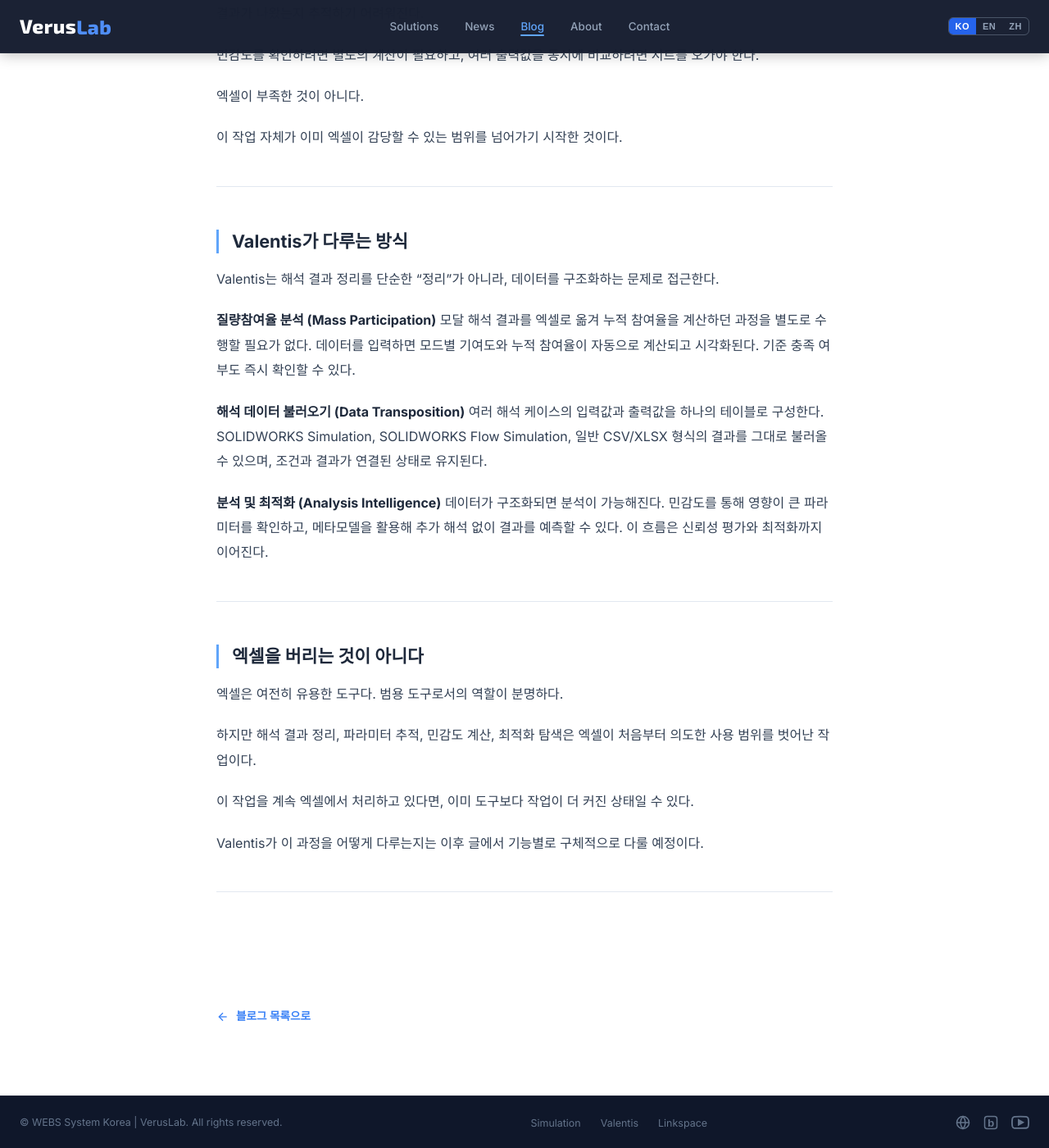
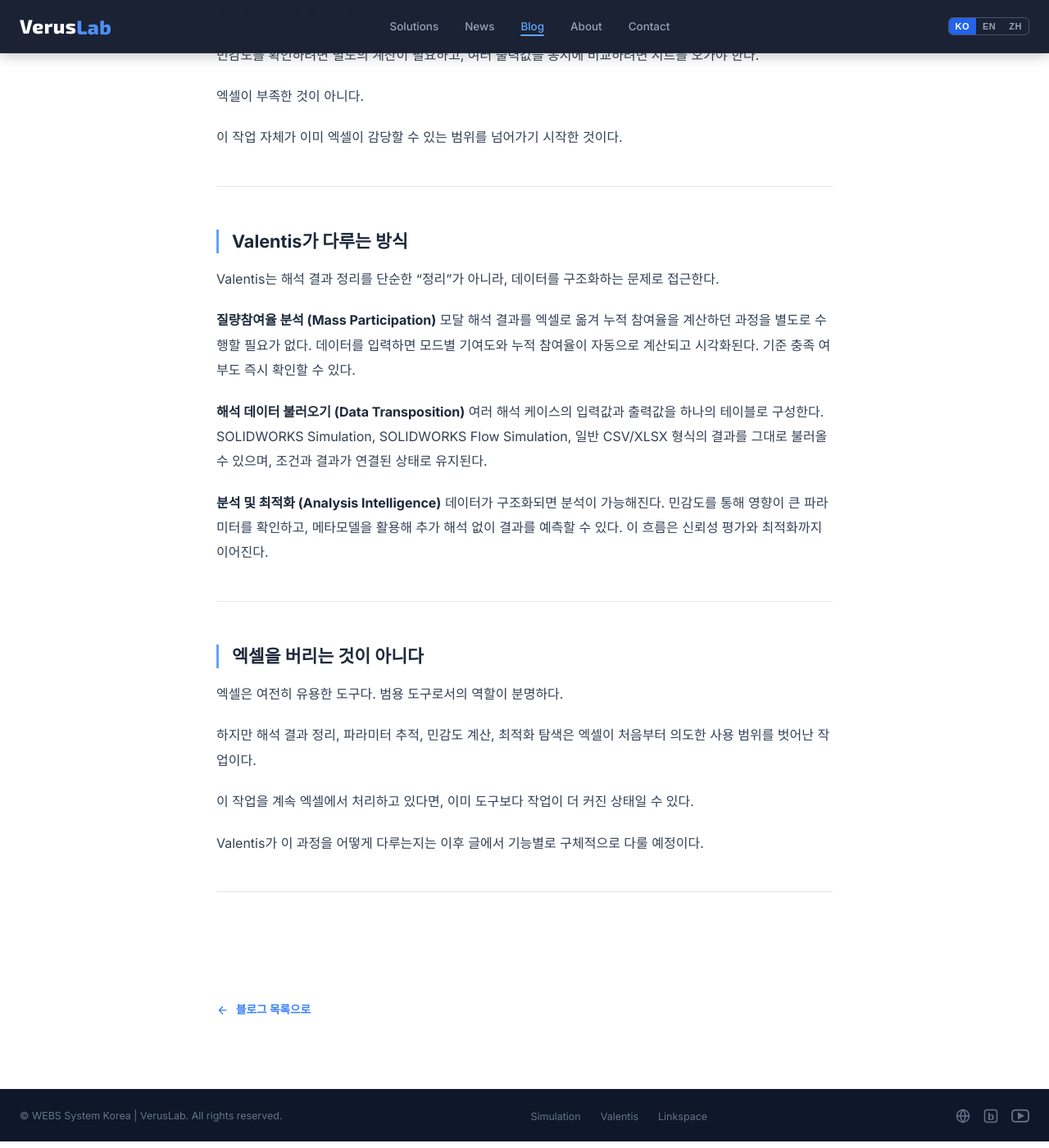
Before and after one commit to VerusLab-KR/Homepage, a Jekyll site: the page built from _posts/2026-04-12-excel-result-management.md, in a window 1280 px wide and 1400 px high, scrolled down 1424 px. Shown: the whole window at 82% size. Built offline with Jekyll 4.4.1, drawn with Linux system fonts in a browser that asks for light colours.

Commit message:
Reduce post nav top padding: 16px → 8px
Co-Authored-By: Claude Sonnet 4.6 <noreply@anthropic.com>

```diff
--- a/_layouts/post.html
+++ b/_layouts/post.html
@@ -107,7 +107,7 @@ img{max-width:100%;display:block}
 .post-body blockquote p{color:var(--slate-7);margin:0;font-style:italic}
 
 /* Post nav */
-.post-nav{max-width:800px;margin:0 auto;padding:16px 24px 80px}
+.post-nav{max-width:800px;margin:0 auto;padding:8px 24px 80px}
 .post-nav-top{padding:20px 24px 0;border-top:none}
 .post-nav-back{display:inline-flex;align-items:center;gap:8px;font-size:.85rem;font-weight:600;color:var(--blue-500);transition:gap .2s}
 .post-nav-back:hover{gap:12px}
```
